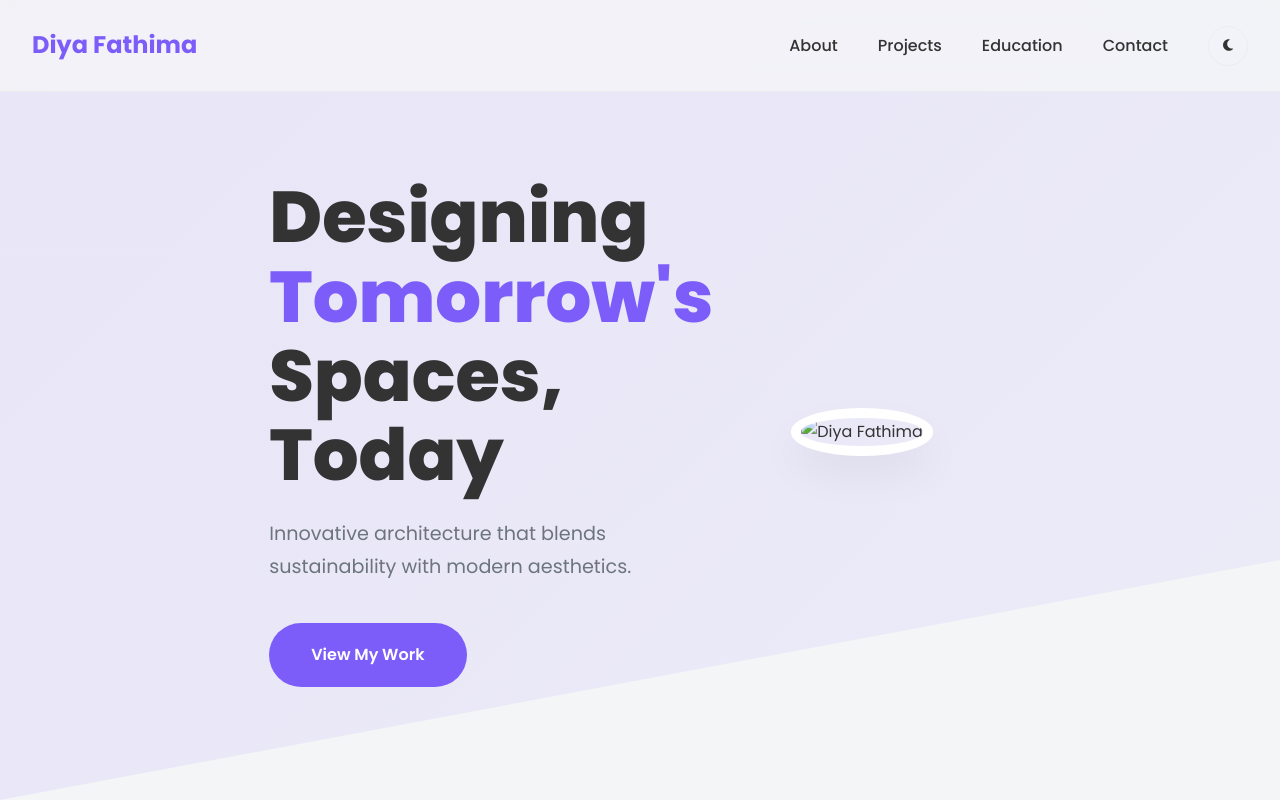
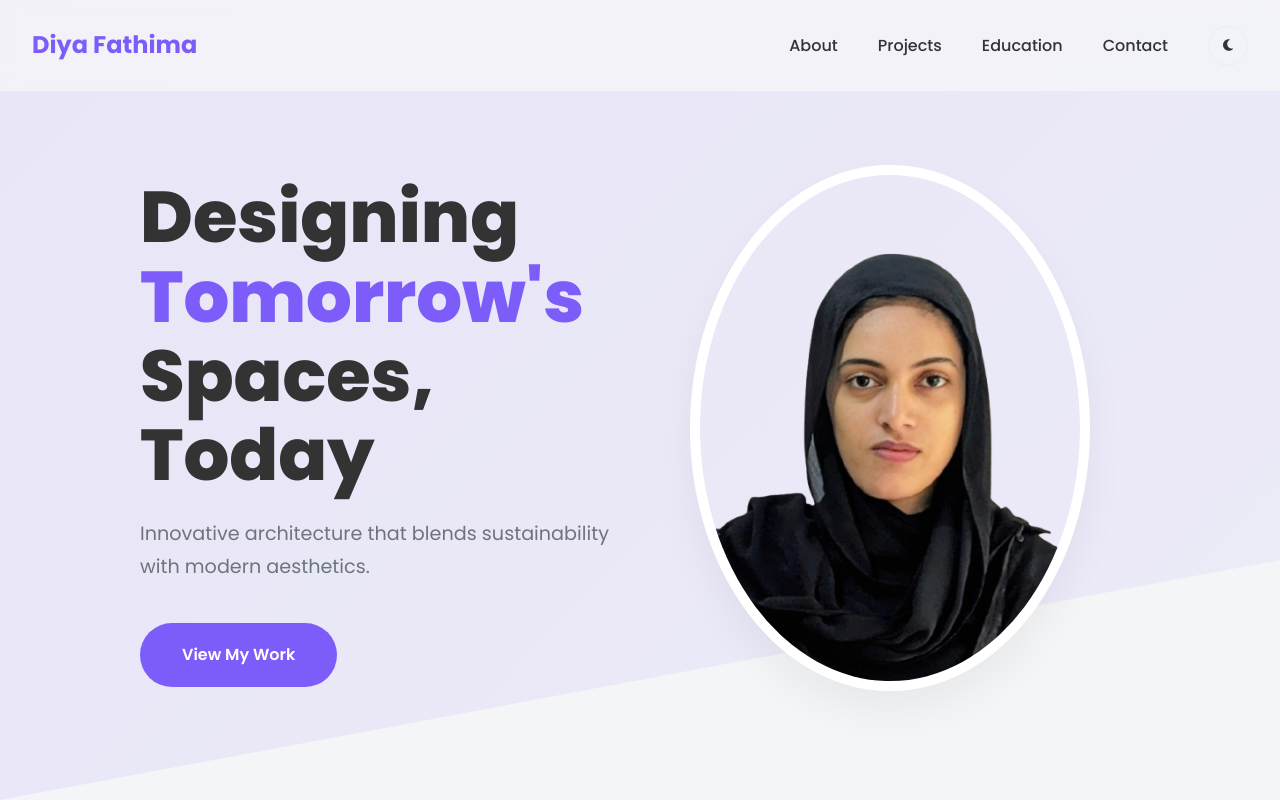
Before and after one commit to sarfraspc/architect-portfolio, a plain HTML site: page index.html in a window 1280 px wide. Shown: the top 800 px of the page. Drawn offline with nearby package versions, Linux system fonts and the light colour scheme; animation ran at ten frames a second.

Commit message:
changed profile photo

```diff
--- a/index.html
+++ b/index.html
@@ -43,7 +43,7 @@
                 <a href="#projects" class="btn btn-primary animate-on-scroll">View My Work</a>
             </div>
             <div class="hero-image floating">
-                <img src="img/me" alt="Diya Fathima">
+                <img src="img/me.png" alt="Diya Fathima">
             </div>
         </div>
     </section>
```
Also changed, not shown: img/me.png (added), 1 other file.
